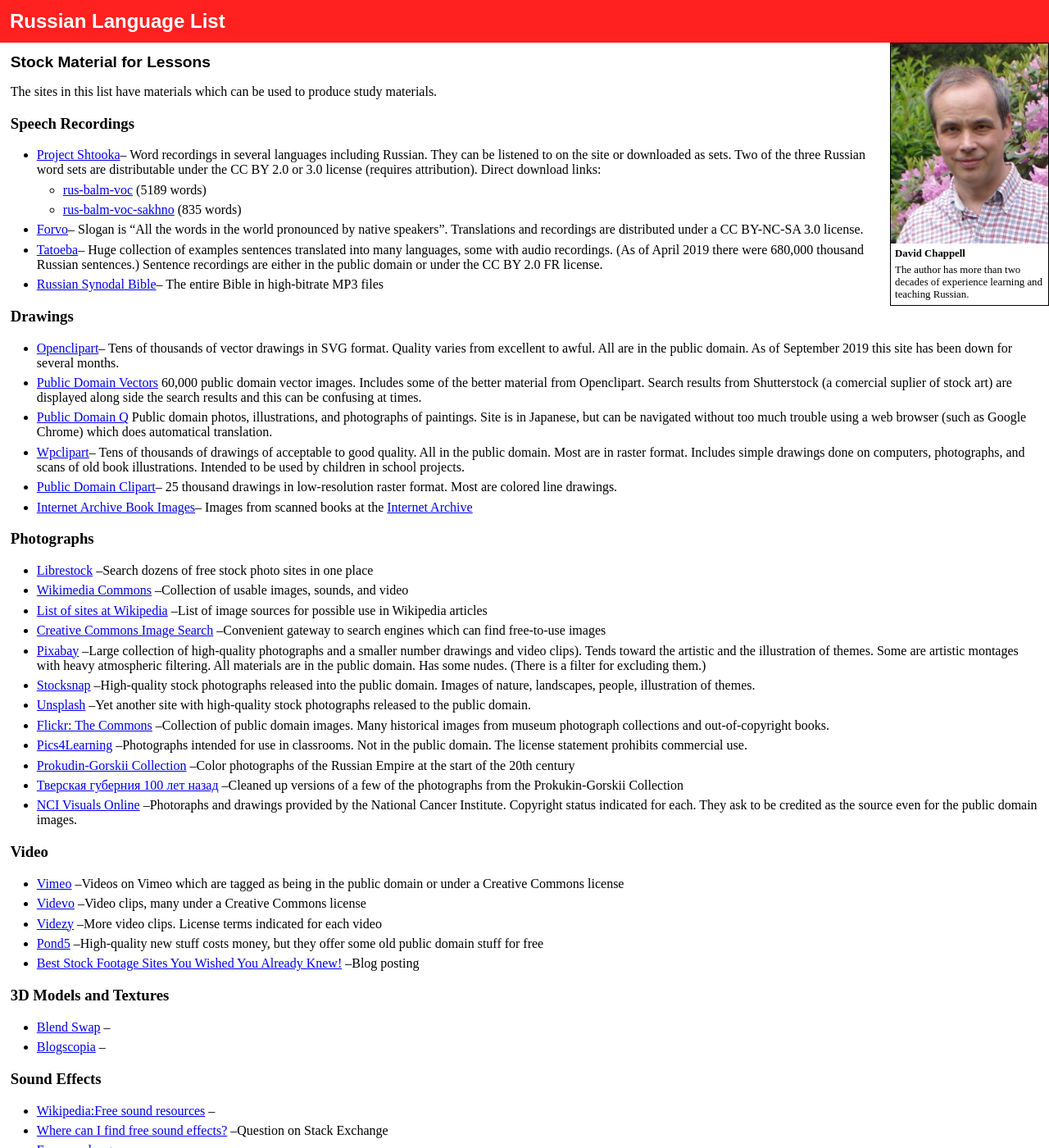
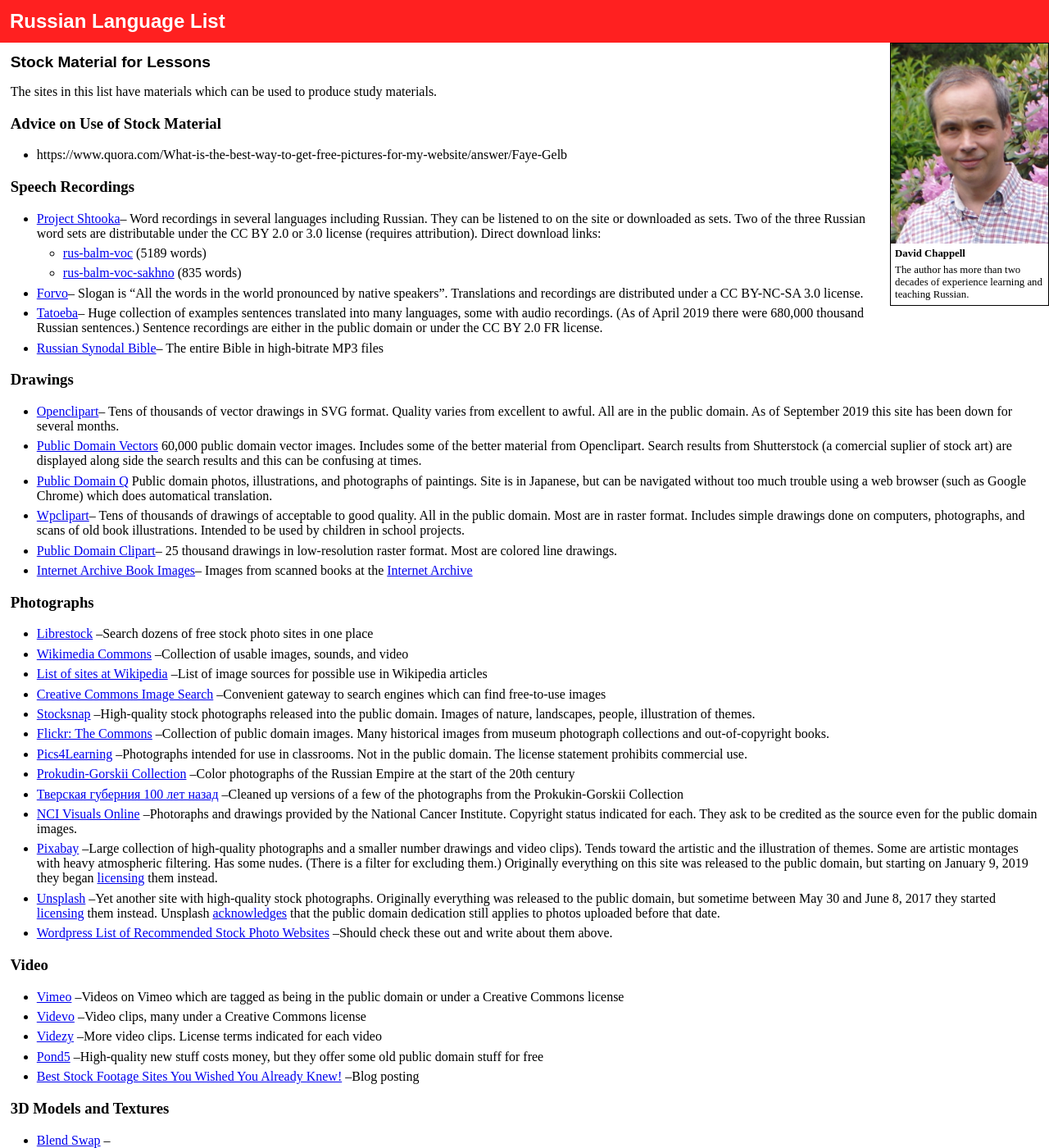
Before and after one commit to david672orford/russian-language-list, a Jekyll site: the page built from for-instructors/stock-material.md, in a window 1280 px wide and 1400 px high. Shown: the whole window at 82% size. Built offline with Jekyll 4.4.1, drawn with Linux system fonts in a browser that asks for light colours; our own code applies the rules of GitHub Pages for plain Markdown files.

Commit message:
Added information about Pixabay and Unsplash license changes

```diff
--- a/for-instructors/stock-material.md
+++ b/for-instructors/stock-material.md
@@ -2,6 +2,10 @@
 
 The sites in this list have materials which can be used to produce study
 materials.
+
+### Advice on Use of Stock Material
+
+* https://www.quora.com/What-is-the-best-way-to-get-free-pictures-for-my-website/answer/Faye-Gelb
 
 ### Speech Recordings
 * [Project Shtooka](http://shtooka.net/overview.php?lang=rus)--
@@ -57,18 +61,9 @@
 	--List of image sources for possible use in Wikipedia articles
 * [Creative Commons Image Search](https://search.creativecommons.org/)
 	--Convenient gateway to search engines which can find free-to-use images
-* [Pixabay](https://pixabay.com/)
-	--Large collection of high-quality photographs and a smaller number
-	drawings and video clips). Tends toward the artistic and the illustration
-	of themes. Some are artistic montages with heavy atmospheric filtering.
-	All materials are in the public domain. Has some nudes. (There is a filter
-	for excluding them.)
 * [Stocksnap](https://stocksnap.io/)
 	--High-quality stock photographs released into the public domain. Images
 	of nature, landscapes, people, illustration of themes.
-* [Unsplash](https://unsplash.com/)
-	--Yet another site with high-quality stock photographs released to the
-	public domain.
 * [Flickr: The Commons](https://www.flickr.com/commons)
 	--Collection of public domain images. Many historical images from museum
 	photograph collections and out-of-copyright books.
@@ -84,6 +79,22 @@
 	--Photoraphs and drawings provided by the National Cancer Institute.
 	Copyright status indicated for each. They ask to be credited as the source
 	even for the public domain images.
+* [Pixabay](https://pixabay.com/)
+	--Large collection of high-quality photographs and a smaller number
+	drawings and video clips). Tends toward the artistic and the illustration
+	of themes. Some are artistic montages with heavy atmospheric filtering.
+	Has some nudes. (There is a filter for excluding them.)
+	Originally everything on this site was released to the public domain,
+	but starting on January 9, 2019 they began
+	[licensing](https://pixabay.com/service/terms/) them instead.
+* [Unsplash](https://unsplash.com/)
+	--Yet another site with high-quality stock photographs. Originally everything
+	was released to the public domain, but sometime between May 30 and June 8, 2017
+	they started [licensing](https://unsplash.com/terms) them instead. Unsplash
+	[acknowledges](https://medium.com/@UserRoadmap/unsplash-is-no-longer-under-a-cc0-license-do-you-care-13d5656053b7)
+	that the public domain dedication still applies to photos uploaded before that date.
+* [Wordpress List of Recommended Stock Photo Websites](https://make.wordpress.org/themes/handbook/review/resources/#recommended-websites-for-images)
+	--Should check these out and write about them above.
 
 ### Video
 * [Vimeo](https://vimeo.com/creativecommons)
```
